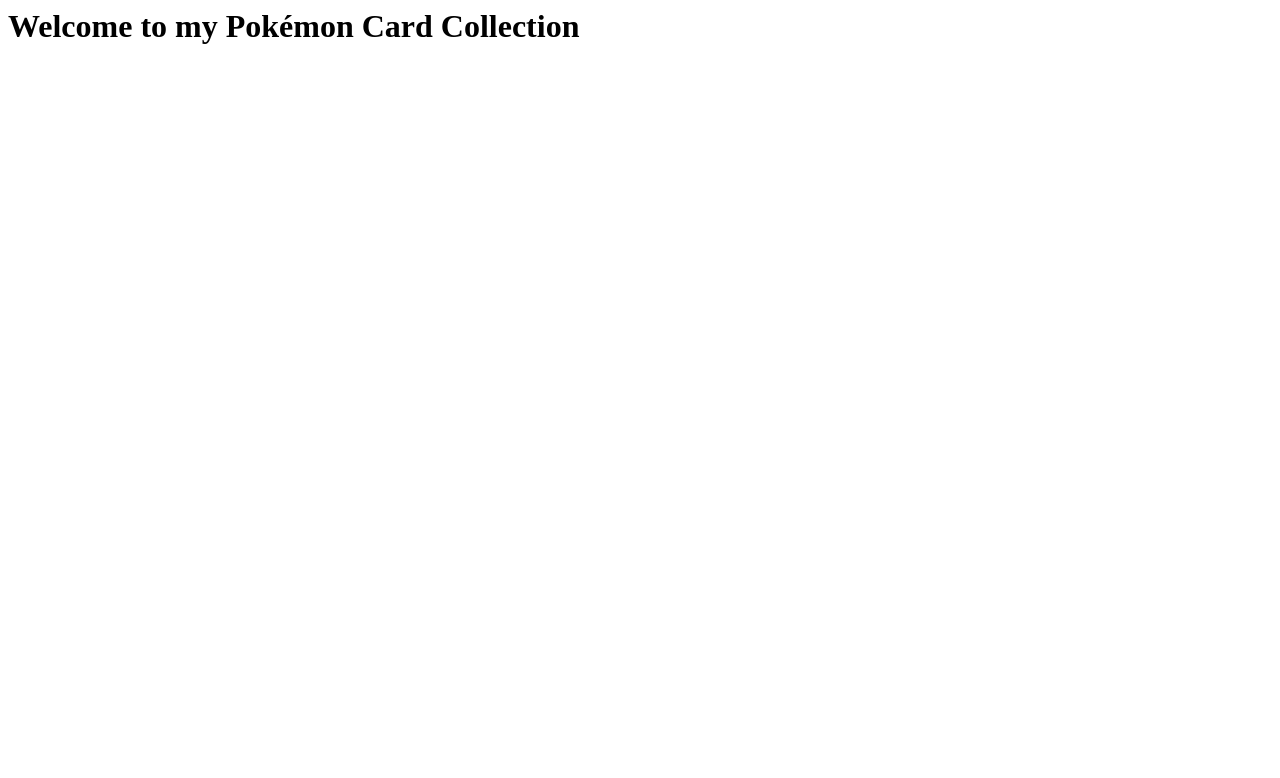
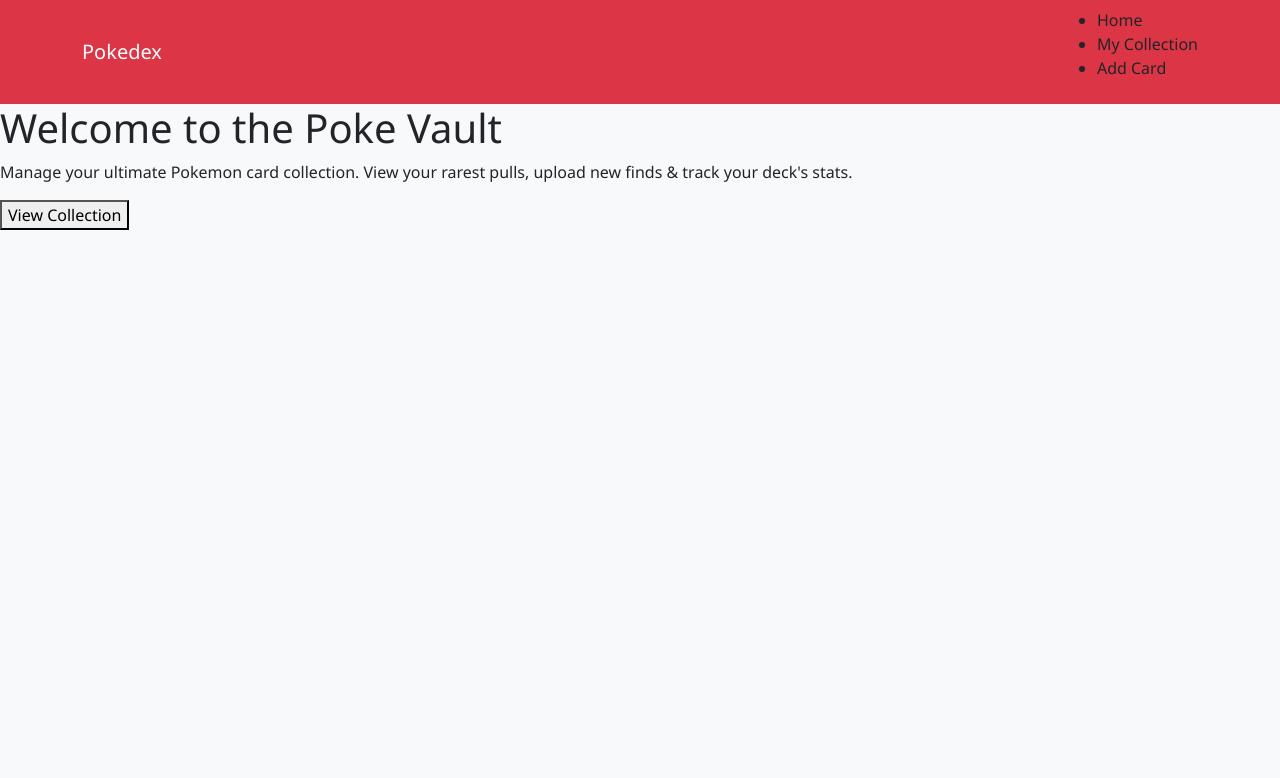
Before and after one commit to Mkamal-45/pokemon-card-collection, a Flask app: page / in a window 1280 px wide. Shown: the top 778 px of the page. Run offline with Flask 3, Linux system fonts and the light colour scheme.

Commit message:
created the html for home route, called the render_temp function to add home.html, also added some color to body in css

```diff
--- /dev/null
+++ b/static/css/style.css
@@ -0,0 +1,4 @@
+body{
+    background-color: #f8f9fa;
+    font-family:'Segoe UI', Tahoma, Geneva, Verdana, sans-serif;
+}
--- a/templates/base.html
+++ b/templates/base.html
@@ -4,26 +4,34 @@
     <meta charset="UTF-8">
     <meta name="viewport" content="width=device-width, initial-scale=1.0">
     <title>Pokemon Card Collection</title>
+    <link href="https://cdn.jsdelivr.net/npm/bootstrap@5.3.0/dist/css/bootstrap.min.css" rel="stylesheet">
+    <link rel="stylesheet" href="{{ url_for('static', filename='css/style.css') }}">
 </head>
 <body>
-    <nav>
-        <div>
-            <a>Pokedex</a>
+    <nav class="navbar navbar-expand-lg navbar-dark bg-danger">
+        <div class="container">
+            <a class="navbar-brand" href="/">Pokedex</a>
             <div>
                 <ul>
                     <li>
-                        <a>Home</a>
+                        <a class="nav-link" href="/">Home</a>
                     </li>
                     <li>
                         <a>My Collection</a>
                     </li>
                     <li>
-                        <a>Add Card</a>
+                        <a class="nav-link" href="#">Add Card</a>
                     </li>
                 </ul>
             </div>
         </div>
     </nav>
 
+    <div>
+        {%block content%}
+        {%endblock%}
+    </div>
+    <script src="https://cdn.jsdelivr.net/npm/bootstrap@5.3.0/dist/js/bootstrap.bundle.min.js"></script>
+
 </body>
 </html>
--- /dev/null
+++ b/templates/home.html
@@ -0,0 +1,14 @@
+{% extends 'base.html'%}
+
+{% block content%}
+<div>
+    <div>
+        <h1>Welcome to the Poke Vault</h1>
+        <p>
+            Manage your ultimate Pokemon card collection.
+            View your rarest pulls, upload new finds & track your deck's stats.
+        </p>
+        <button>View Collection</button>
+    </div>
+</div>
+{%endblock%}
--- a/views.py
+++ b/views.py
@@ -1,7 +1,7 @@
-from flask import Blueprint
+from flask import Blueprint, render_template
 
 views_blueprint = Blueprint('views', __name__)
 
 @views_blueprint.route('/')
 def home():
-    return "<h1>Welcome to my Pokémon Card Collection</h1>"
+    return render_template('home.html')
```
